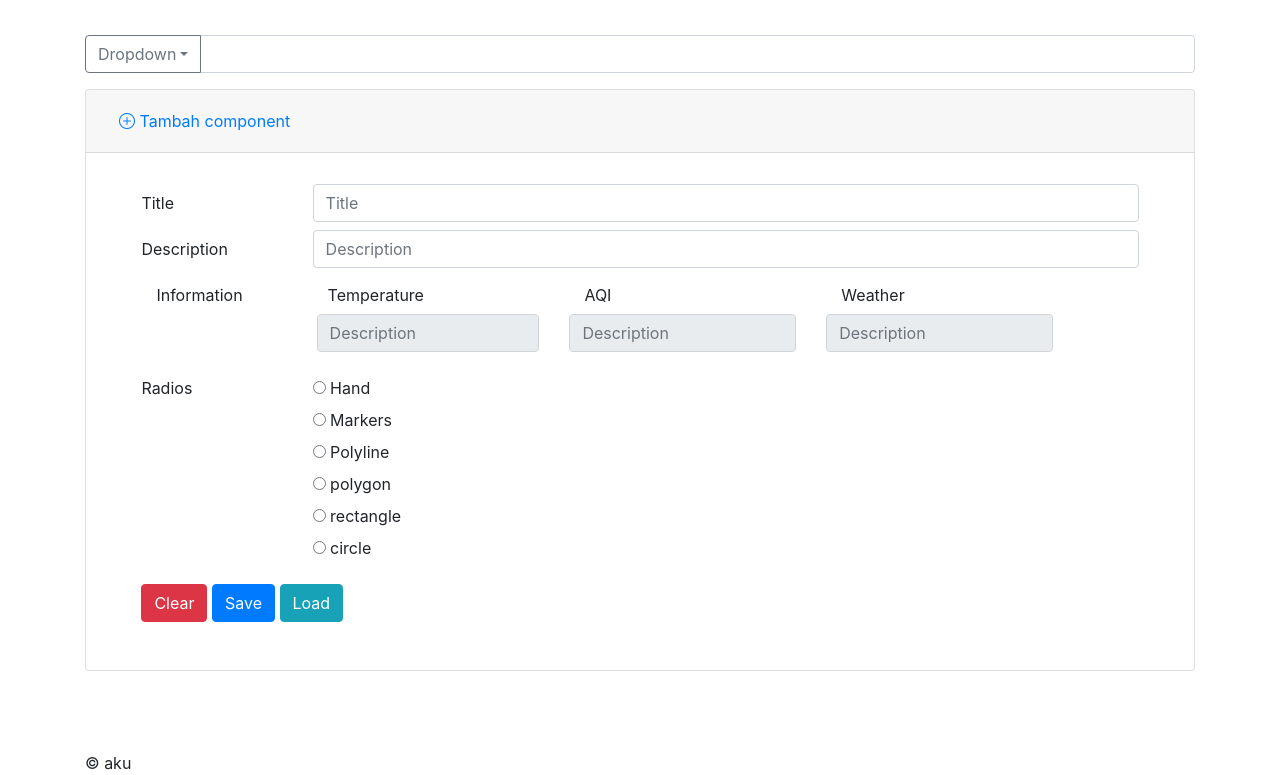
After one commit to Yarizk/map, a Node server app: template views/map.ejs in a window 1280 px wide. The commit adds this page. Shown: the part 765-1540 px from the top of the page. Run offline with Node 20, Linux system fonts and the light colour scheme; the template is opened without the code that fills it, so the values that code supplies are empty; some libraries are stand-ins or nearby versions.

Commit message:
adding bootstrap styling

```diff
--- a/public/style.css
+++ b/public/style.css
@@ -10,8 +10,19 @@
     align-items: center;
 }
 #map {
-
     height: 80vh;
     width: 100%;
+    margin: 5rem auto;
+}
+.card{
+    white-space: nowrap;
+
+}
+.accordion{
+    margin-bottom: 5rem;
+}
+
+.collapse{
     margin: 2rem auto;
+    width: 90%;
 }
--- /dev/null
+++ b/views/column.ejs
@@ -0,0 +1,15 @@
+
+
+<div class="input-group mb-3">
+    <div class="input-group-prepend">
+      <button class="btn btn-outline-secondary dropdown-toggle" type="button" data-toggle="dropdown" aria-haspopup="true" aria-expanded="false">Dropdown</button>
+      <div class="dropdown-menu">
+        <a class="dropdown-item" href="#">Action</a>
+        <a class="dropdown-item" href="#">Another action</a>
+        <a class="dropdown-item" href="#">Something else here</a>
+        <div role="separator" class="dropdown-divider"></div>
+        <a class="dropdown-item" href="#">Separated link</a>
+      </div>
+    </div>
+    <input type="text" class="form-control" aria-label="Text input with dropdown button">
+  </div>
--- a/views/head.ejs
+++ b/views/head.ejs
@@ -12,6 +12,7 @@
     <script src="https://unpkg.com/leaflet@1.9.2/dist/leaflet.js"
     integrity="sha256-o9N1jGDZrf5tS+Ft4gbIK7mYMipq9lqpVJ91xHSyKhg="
     crossorigin=""></script>
+    <link rel="stylesheet" href="https://cdn.jsdelivr.net/npm/bootstrap-icons@1.9.1/font/bootstrap-icons.css">
     <link rel="stylesheet" href="https://maxcdn.bootstrapcdn.com/bootstrap/4.5.2/css/bootstrap.min.css">
     <style>
         .gradient-custom-3 {
--- a/views/map.ejs
+++ b/views/map.ejs
@@ -5,7 +5,19 @@
             <div class="container">
 
                 <div id="map"></div>
+                <%- include("./column.ejs") %>
+                <div class="accordion" id="accordionExample">
+                    <div class="card">
+                      <div class="card-header" id="headingOne">
+                        <h2 class="mb-0">
 
+                          <button class="btn btn-link btn-block text-left" type="button" data-toggle="collapse" data-target="#collapseOne" aria-expanded="true" aria-controls="collapseOne">
+                            <i class="bi bi-plus-circle"></i>
+                                      Tambah component
+                          </button>
+                        </h2>
+                      </div>
+                      <div id="collapseOne" class="collapse show" aria-labelledby="headingOne" data-parent="#accordionExample">
                 <div class="form-group row">
                     <label for="inputEmail3" class="col-sm-2 col-form-label">Title</label>
                     <div class="col-sm-10 mb-2">
@@ -58,22 +70,31 @@
                 <div class="form-group row">
                     <div class="col-sm-10">
                         <div class="warning"></div>
-                        <button class="btn btn-danger" onclick="reset()">clear</button>
+                        <button class="btn btn-danger" onclick="reset()">Clear</button>
                         <button class="btn btn-primary" onclick="save()">Save</button>
                         <button class="btn btn-info" onclick="get()">Load</button>
                     </div>
                 </div>
+                </div>
+            </div>
+        </div>
 
 
-                <%- include("./column.ejs") %>
 
 
+        <div class="footer">
+            <p>© aku</p>
+
+        </div></div>
 
     </body>
     <script src="https://unpkg.com/axios/dist/axios.min.js"></script>
     <script src="script.js">
+    </script>
+    <script src="https://code.jquery.com/jquery-3.5.1.slim.min.js" integrity="sha384-DfXdz2htPH0lsSSs5nCTpuj/zy4C+OGpamoFVy38MVBnE+IbbVYUew+OrCXaRkfj" crossorigin="anonymous"></script>
+<script src="https://cdn.jsdelivr.net/npm/bootstrap@4.5.3/dist/js/bootstrap.bundle.min.js" integrity="sha384-ho+j7jyWK8fNQe+A12Hb8AhRq26LrZ/JpcUGGOn+Y7RsweNrtN/tE3MoK7ZeZDyx" crossorigin="anonymous"></script>
 
 
-    </script>
+
 
     </html>
```
